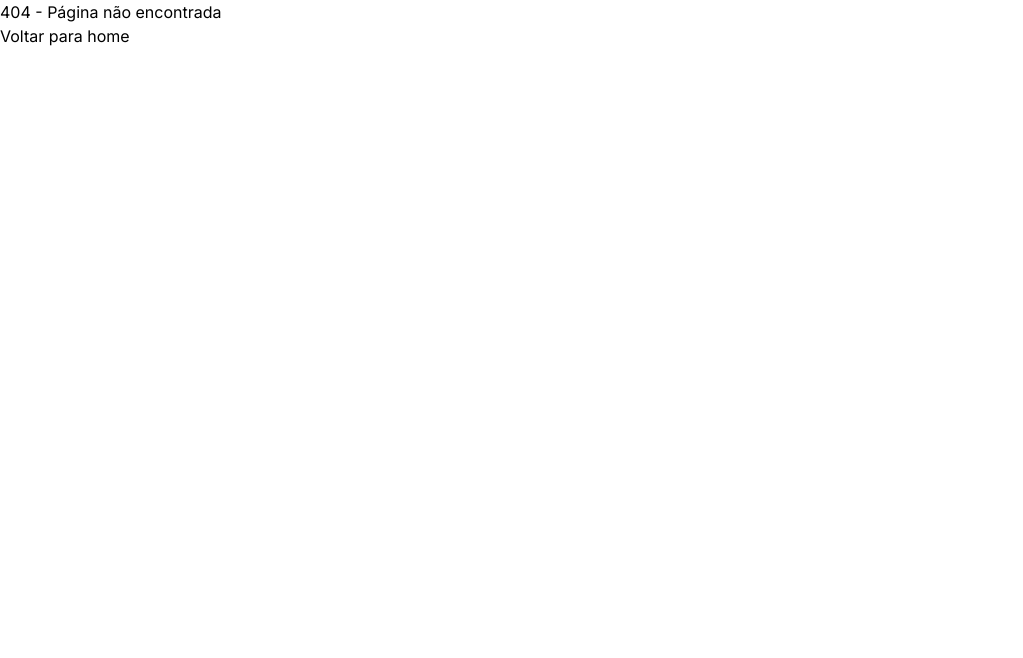
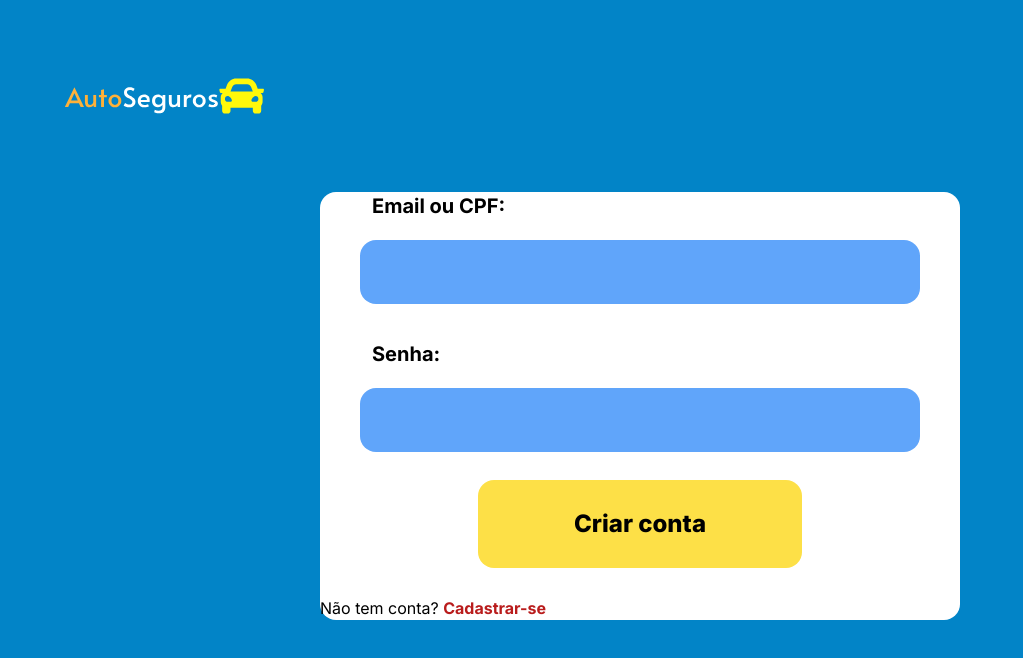
Before and after one commit to Deennys/AutoSegurosWeb, a Next.js app: page /login in a window 1280 px wide. Before the commit this address had no page. Shown: the top 658 px of the page, without its empty margins (0-1023 px from the left). Built offline with nearby package versions, Linux system fonts and the light colour scheme.

Commit message:
Login page finished

```diff
--- /dev/null
+++ b/src/app/login/page.jsx
@@ -0,0 +1,23 @@
+import React from 'react';
+import Link from 'next/link';
+import Header from '../components/Header/Header';
+
+
+export default function page() {
+  return (
+    <div div className="bg-sky-600 h-screen">
+        <Header login={true} />
+        <div className='bg-white rounded-2xl w-6/12 mx-auto'>
+            <form action="" className='flex flex-col'>
+                <label htmlFor="name" className='text-xl mx-10 px-3 mb-5 font-bold'>Email ou CPF:</label>
+                <input type="text" id='name' className='bg-blue-400 rounded-2xl h-16 mx-10 mb-9' />
+                <label htmlFor="name" className='text-xl mx-10 px-3 mb-5 font-bold'>Senha:</label>
+                <input type="password" id='name' className='bg-blue-400 rounded-2xl h-16 mx-10' />
+                <button type="submit" className='bg-yellow-300 mx-auto my-7 px-24 py-7 text-2xl font-extrabold rounded-2xl'>Criar conta</button>
+            </form>
+            <p>Não tem conta? <Link href='/cadastrar' className='text-red-700 font-bold'>Cadastrar-se</Link></p>
+        </div>
+
+    </div>
+  )
+}
```
